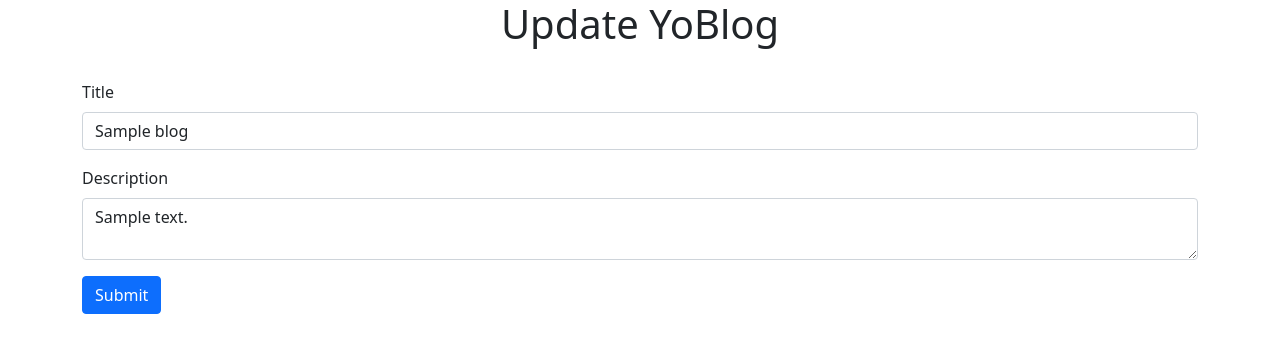
After one commit to AdeboyeDN/Yoblog, a Flask app: template templates/update.html in a window 1280 px wide. The commit adds this page. Shown: the top 353 px of the page. Run offline with Flask 3, Linux system fonts and the light colour scheme; the template is opened without the code that fills it: most values are stand-ins (such as "Sample title", 1, 10 or a date in 2020).

Commit message:
update function

```diff
--- a/app.py
+++ b/app.py
@@ -50,23 +50,23 @@ def delete_blog(id):
         return 'There was a problem deleting this article'
 
 
-"""
 @app.route('/update/<int:id>', methods=['GET', 'POST'])
 def update_blog(id):
-    task = Blog.query.get_or_404(id)
+    blog = Blog.query.get_or_404(id)
 
     if request.method == 'POST':
+        blog.title = request.form['title']
         blog.content = request.form['content']
 
         try:
             db.session.commit()
             return redirect('/')
         except:
-            return 'There was an issue updating your task'
+            return 'There was an issue updating your blog post'
 
     else:
-        return render_template('update.html', task=task)
-"""
+        return render_template('update.html', blog=blog)
+
 
 if __name__ == "__main__":
     app.run(debug=True)
--- a/templates/index.html
+++ b/templates/index.html
@@ -23,9 +23,9 @@
 <br><hr>
 {% if posts %}
     {% for blog in posts %}
-    <h2>{{ blog.title }}</h2>    <button type="button" class="btn btn-info">Update</button>
-
+    <h2>{{ blog.title }}</h2><a href="/update/{{blog.id}}">Update</a>
     <p>{{ blog.content }}</p>
+    <p><b>{{ blog.date_created.date() }}</b></p>
     <form action="/delete/{{blog.id}}" method="get">
         <button type="submit" class="btn btn-danger">Delete</button>
     </form>
--- /dev/null
+++ b/templates/update.html
@@ -0,0 +1,23 @@
+{% extends 'base.html' %}
+
+{% block head %}
+<title>Update YoBlog</title>
+{% endblock %}
+
+{% block body %}
+<div class="text-center">
+    <h1>Update YoBlog</h1>
+</div>
+<br>
+<form action="/update/{{blog.id}}" method="post">
+    <div class="mb-3">
+        <label for="form1" class="form-label">Title</label>
+        <input type="text" class="form-control" id="form1" name="title" value="{{blog.title}}">
+    </div>
+    <div class="mb-3">
+        <label for="form2" class="form-label">Description</label>
+        <textarea name="content" class="form-control" id="form2">{{blog.content}}</textarea>
+    </div>
+    <button type="submit" class="btn btn-primary">Submit</button>
+</form>
+{% endblock %}
```
